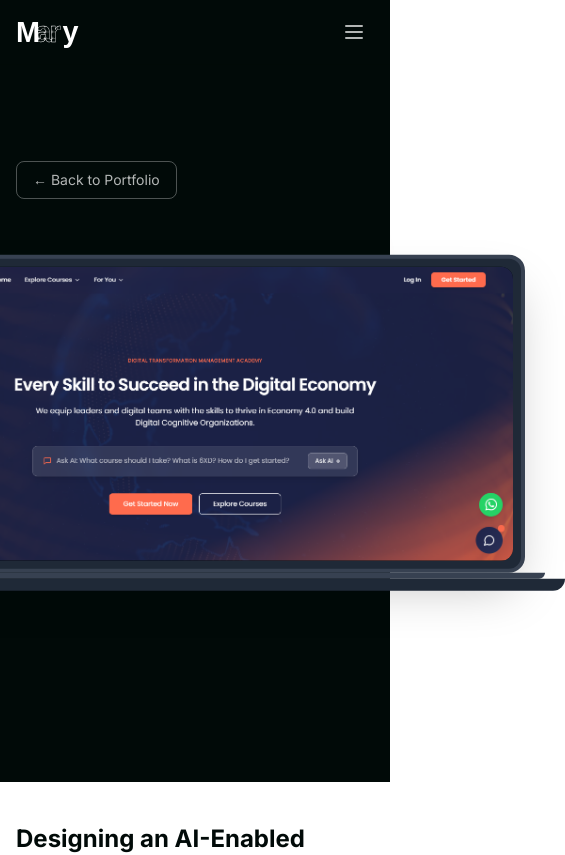
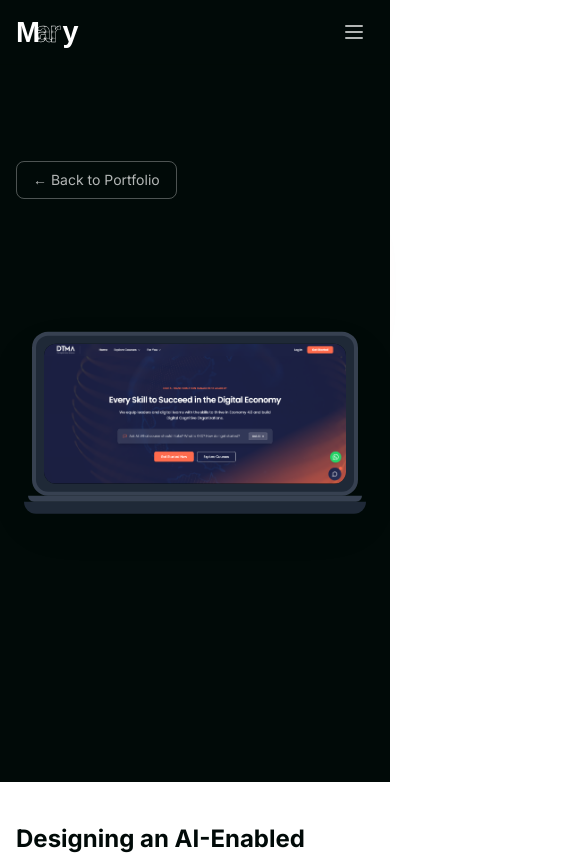
Before and after one commit to Mary-M-dev/UI-UX-Portfolio, a React (Vite) app: page /case-study/dtma in a window 390 px wide. Shown: the top 855 px of the page, 565 px wide, since content can reach past the window. Built offline with nearby package versions, Linux system fonts and the light colour scheme.

Commit message:
Make case study hero sections fully mobile responsive

```diff
--- a/src/pages/CaseStudy.jsx
+++ b/src/pages/CaseStudy.jsx
@@ -60,7 +60,7 @@ export default function CaseStudy() {
             </motion.div>
 
             {/* Device Mockup — centered in hero */}
-            <div className="flex justify-center items-center">
+            <div className="flex justify-center items-center w-full">
               {project.category === 'Mobile App' ? (
                 /* Phone mockup for mobile apps */
                 <motion.div
@@ -69,7 +69,7 @@ export default function CaseStudy() {
                   className="flex flex-col items-center"
                 >
                   {/* Phone shell */}
-                  <div className="relative" style={{ width: '200px', height: '400px' }}>
+                  <div className="relative w-[160px] h-[320px] sm:w-[200px] sm:h-[400px]">
                     {/* Outer body */}
                     <div className="absolute inset-0 bg-gray-800 rounded-[2.8rem] border-4 border-gray-600 shadow-2xl"></div>
                     {/* Side buttons left */}
@@ -100,9 +100,9 @@ export default function CaseStudy() {
                 <motion.div
                   animate={{ y: [0, -14, 0] }}
                   transition={{ duration: 4, repeat: Infinity, ease: "easeInOut" }}
-                  className="flex flex-col items-center"
+                  className="flex flex-col items-center w-full max-w-full px-4"
                 >
-                  <div className="bg-gray-800 rounded-2xl p-2 shadow-2xl border-4 border-gray-700" style={{ width: '660px' }}>
+                  <div className="bg-gray-800 rounded-2xl p-2 shadow-2xl border-4 border-gray-700 w-full max-w-[90vw] sm:max-w-[660px]">
                     <div className="overflow-hidden rounded-xl bg-black">
                       <img
                         src={project.caseStudyContent?.heroImage || '/hr/Screenshot 2026-06-05 153008.png'}
@@ -111,8 +111,8 @@ export default function CaseStudy() {
                       />
                     </div>
                   </div>
-                  <div className="bg-gray-700 rounded-b-lg" style={{ width: '700px', height: '6px' }}></div>
-                  <div className="bg-gray-800 rounded-b-2xl" style={{ width: '740px', height: '12px' }}></div>
+                  <div className="bg-gray-700 rounded-b-lg w-[calc(100%+8px)] max-w-[calc(90vw+8px)] sm:max-w-[700px] h-[6px]"></div>
+                  <div className="bg-gray-800 rounded-b-2xl w-[calc(100%+16px)] max-w-[calc(90vw+16px)] sm:max-w-[740px] h-[12px]"></div>
                 </motion.div>
               )}
             </div>
```
